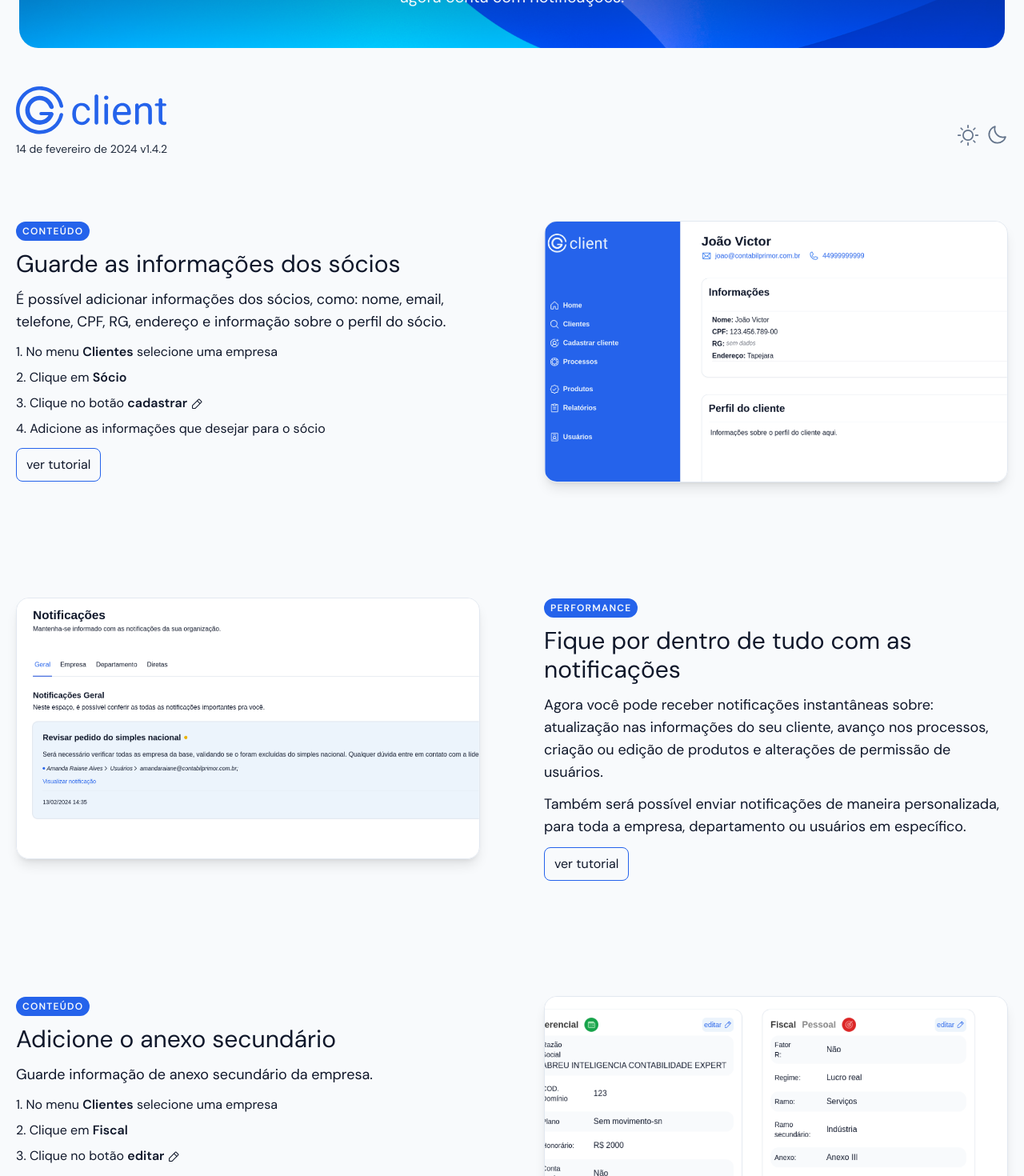
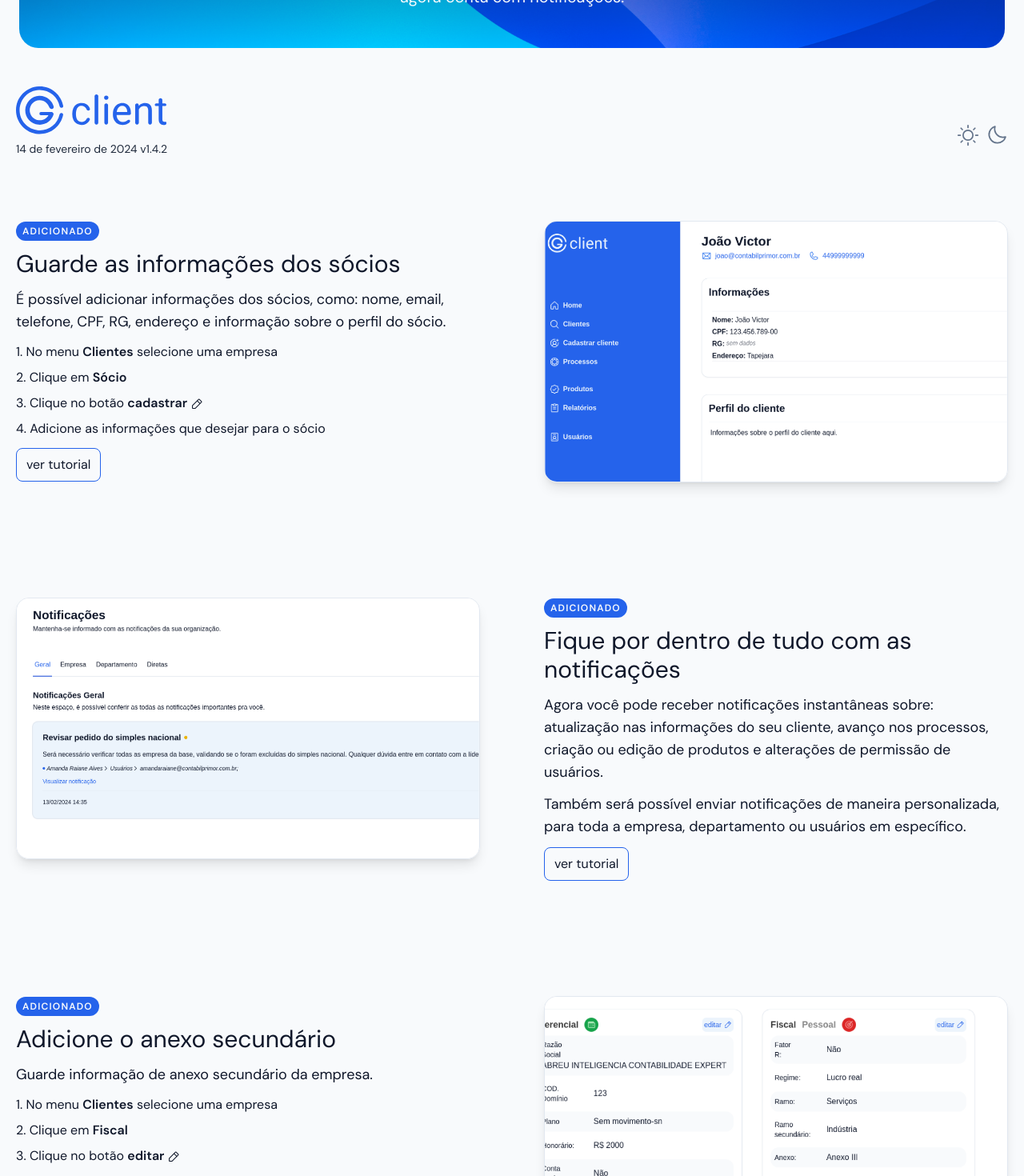
Before and after one commit to amanda-raiane/client-versions, a Next.js app: page / in a window 1280 px wide. Shown: the part 284-1754 px from the top of the page at 80% size. Built offline with nearby package versions, Linux system fonts and the light colour scheme.

Commit message:
change category text

```diff
--- a/src/app/page.tsx
+++ b/src/app/page.tsx
@@ -33,7 +33,7 @@ export default function Home() {
         <section className="2xl:px-64 px-5 mt-20 lg:mb-36 mb-24 flex md:justify-between md:gap-20 gap-10 flex-col lg:flex-row">
           <div className="dark:text-slate-50 text-slate-900 space-y-3 lg:w-1/2">
             <span className="bg-blue-600 px-2 rounded-2xl py-1 text-xs uppercase tracking-widest font-semibold text-slate-50">
-              conteúdo
+              adicionado
             </span>
             <h2 className="sm:text-3xl text-2xl">
               Guarde as informações dos sócios
@@ -85,7 +85,7 @@ export default function Home() {
           </div>
           <div className="dark:text-slate-50 text-slate-900 space-y-3 lg:w-1/2">
             <span className="bg-blue-600 px-2 rounded-2xl py-1 text-xs uppercase tracking-widest font-semibold text-slate-50">
-              performance
+              adicionado
             </span>
             <h2 className="sm:text-3xl text-2xl">
               Fique por dentro de tudo com as notificações
@@ -111,7 +111,7 @@ export default function Home() {
         <section className="2xl:px-64 px-5 mt-20 pb-36 flex md:justify-between md:gap-20 gap-10 flex-col lg:flex-row">
           <div className="dark:text-slate-50 text-slate-900 space-y-3 lg:w-1/2">
             <span className="bg-blue-600 px-2 rounded-2xl py-1 text-xs uppercase tracking-widest font-semibold text-slate-50">
-              conteúdo
+              adicionado
             </span>
             <h2 className="sm:text-3xl text-2xl">
               Adicione o anexo secundário
```
